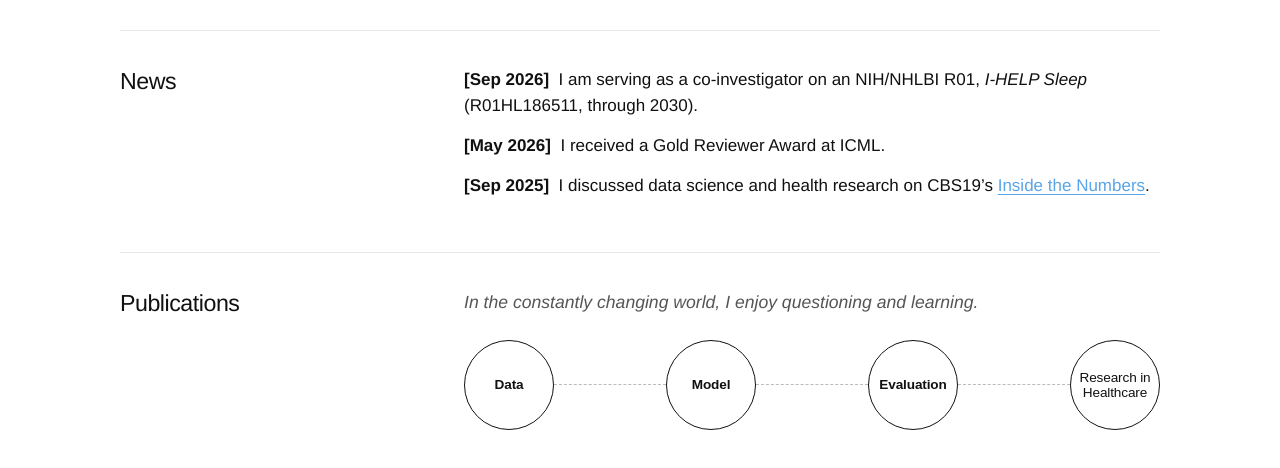
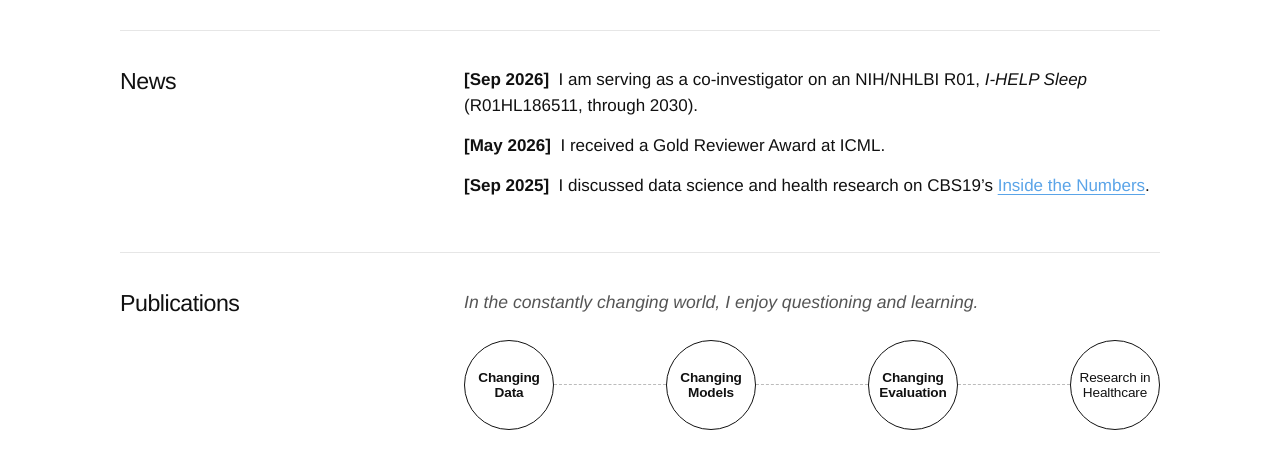
Before and after one commit to JiaxingQiu/jiaxingqiu.github.io, a plain HTML site: page index.html in a window 1280 px wide. Shown: the part 514-982 px from the top of the page. Drawn offline with Linux system fonts and the light colour scheme; some icons are missing.

Commit message:
add changing

```diff
--- a/index.html
+++ b/index.html
@@ -87,15 +87,15 @@
         <p class="roadmap-tagline">In the constantly changing world, I enjoy questioning and learning.</p>
         <nav class="roadmap" aria-label="Research directions">
           <button class="roadmap-node" data-target="papers-data" aria-expanded="false">
-            <span class="roadmap-circle"><strong>Data</strong></span>
+            <span class="roadmap-circle"><strong>Changing Data</strong></span>
           </button>
           <span class="roadmap-dash" aria-hidden="true"></span>
           <button class="roadmap-node" data-target="papers-model" aria-expanded="false">
-            <span class="roadmap-circle"><strong>Model</strong></span>
+            <span class="roadmap-circle"><strong>Changing Models</strong></span>
           </button>
           <span class="roadmap-dash" aria-hidden="true"></span>
           <button class="roadmap-node" data-target="papers-eval" aria-expanded="false">
-            <span class="roadmap-circle"><strong>Evaluation</strong></span>
+            <span class="roadmap-circle"><strong>Changing Evaluation</strong></span>
           </button>
           <span class="roadmap-dash" aria-hidden="true"></span>
           <button class="roadmap-node" data-target="papers-other" aria-expanded="false">
```
